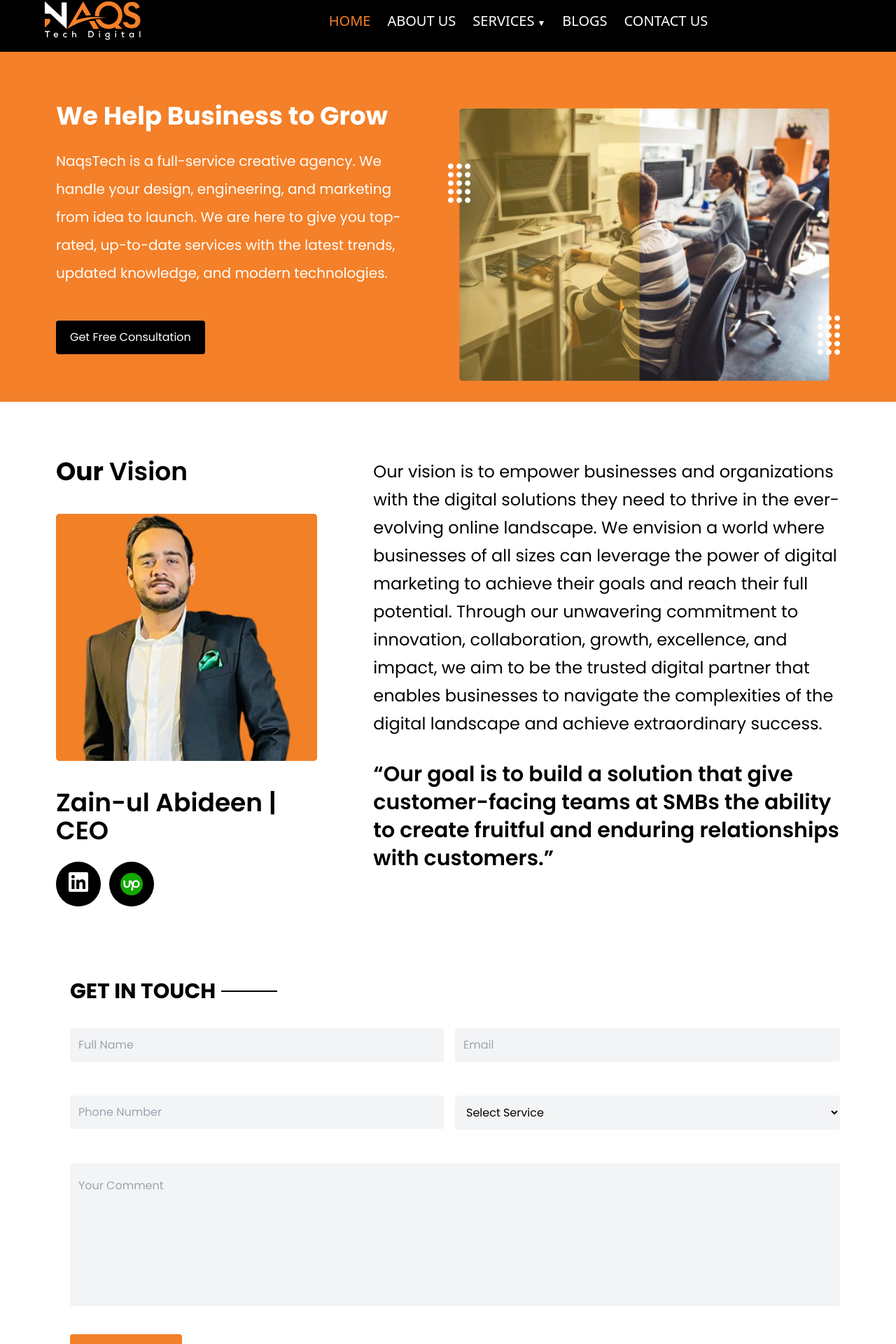
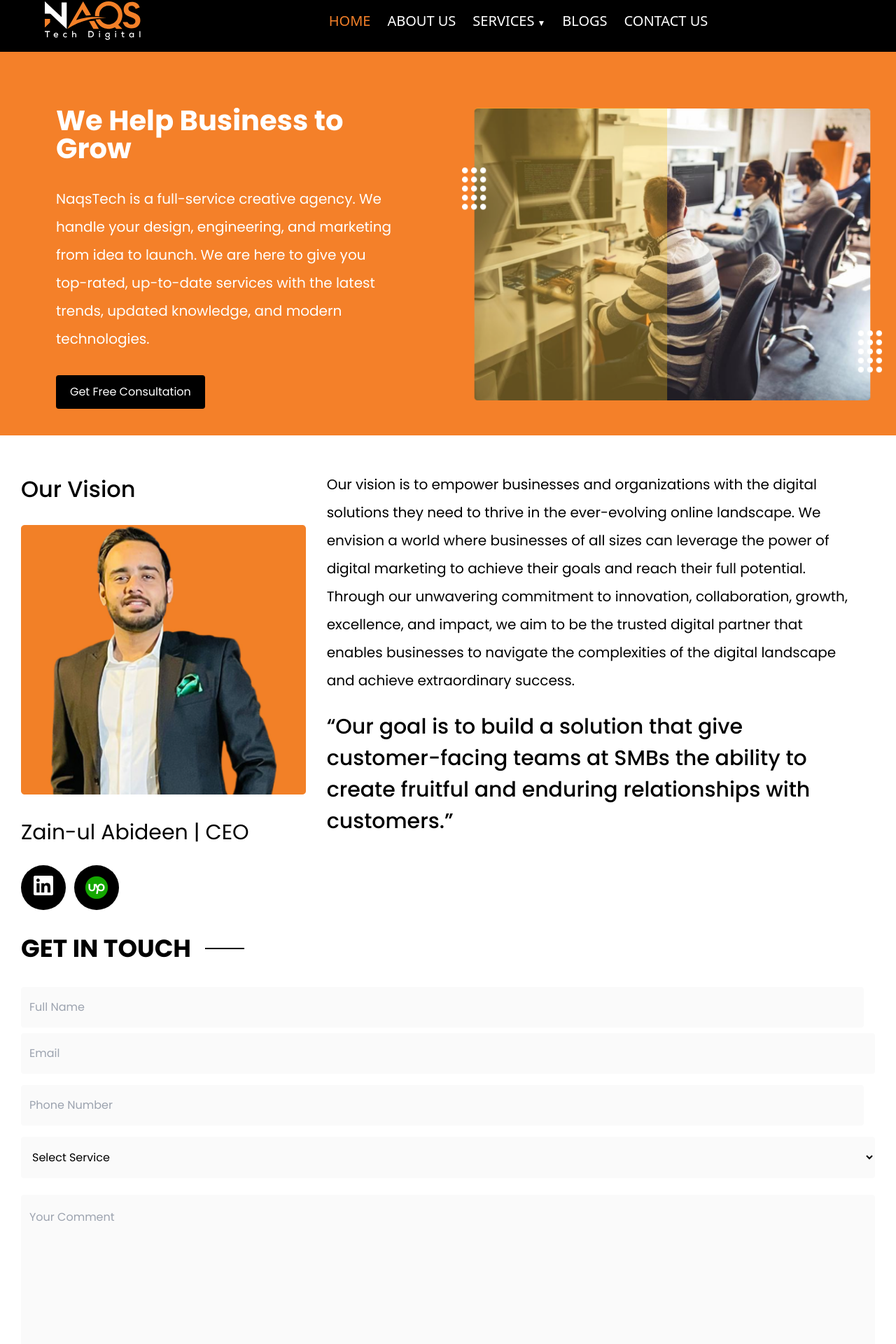
Before and after one commit to HumairaBatool/NaqsTech, a React (Create React App) app: page /about-us in a window 1280 px wide. Shown: the part 14-1934 px from the top of the page at 70% size. Built offline with nearby package versions, Linux system fonts and the light colour scheme.

Commit message:
About-Us

```diff
--- a/src/Components/About-Us.js
+++ b/src/Components/About-Us.js
@@ -12,39 +12,42 @@ import upimg from '../img/upwork.png';
 function AboutUs() {
   return (
     <div className=" max-auto">
-      <div className="bg-[#F48029] pb-5">
-        <div className=" max-auto grid lg:grid-cols-2 text-white sm:px-6 xl:px-20">
-          <div className=" text-left pr-12 overflow-hidden">
-            <p className="sm:pt-12 xl:pt-20 text-4xl font-bold  xl:leading-6 leading-10">
-              We Help Business to Grow{" "}
+
+          {/*1st Section */}
+      <div className="bg-[#F48029] pb-5 lg:pb-0">
+        <div className="relative xs:grid-cols-1 grid lg:grid-cols-2 text-white lg:pt-[30px]" >
+          <div className="xs:text-center md:text-left relative text-left overflow-hidden xs:px-[30px] xs:pb-[6px] xl:px-20 xs:pt-[40px] sm:pt-[0px] ">
+            <p className="xs:text-[31px] xs:leading-[28px] xs:font-[700] xs3:text-[32px] xs3:leading-[41.6px] md:text-[40px] md:leading-[40px] sm:pt-12">
+              We Help Business to Grow
             </p>
             <br />
-            <p className="text-xl pt-2 leading-loose">
+            <p className=" xs:text-[14px] xs:leading-[24px] md:text-[20px] md:leading-[40px] pt-2">
               NaqsTech is a full-service creative agency. We handle your design,
               engineering, and marketing from idea to launch. We are here to
               give you top-rated, up-to-date services with the latest trends,
               updated knowledge, and modern technologies.
             </p>
-            <div className="py-12">
-              <button className=" xl:py-3 px-5 rounded bg-black p-1 hover:bg-white hover:text-black text-white">
+            <div className="xs:py-12  md:py-8">
+              <button className="relative  xs:py-3 px-5 rounded bg-black p-1 hover:bg-white hover:text-black text-white">
                 Get Free Consultation
               </button>
             </div>
           </div>
-          <div>
-            <img className="xl:pt-20 sm:pt-12 xs:nw-full" src={img2} alt="" />
+          <div className="align-middle md:px-[24px] relative lg:p-[20px] flex items-center justify-center">
+            <img className="xs:pb-10  sm:pb-0 xs:w-full " src={img2} alt="" />
           </div>
         </div>
       </div>
 
-      <div className=" max-auto grid grid-cols-3 px-20">
+       {/*1st Section */}
+      <div className=" max-auto grid md:grid-cols-3 xs:grid-cols-1  xs:px-[30px] xs:pt-[20px] md:pt-[40px] lg:pt-[50px] relative ">
         <div>
-          <div className="flex pt-20">
-            <div className="text-4xl text-black font-bold pr-2">Our</div>
-            <div className="text-4xl text-black font-semibold"> Vision</div>
+          <div className="flex xs:pt-2">
+            <div className="text-[32px] leading-[38.4px] font-[500] text-black  pr-2">Our</div>
+            <div className="text-[32px] leading-[38.4px] font-[500] text-black"> Vision</div>
           </div>
-          <img className="py-10" src={img1} alt="" />
-          <div className="text-4xl text-black font-semibold">
+          <img className="xs:py-8 w-full" src={img1} alt="" />
+          <div className="xs:text-[24px] md:text-[25px] lg:text-[30px] text-black xs:leading-[43px] md:leading-[45px]">
             Zain-ul Abideen | CEO
           </div>
           <div>
@@ -74,8 +77,8 @@ function AboutUs() {
             </div>
           </div>
         </div>
-        <div className="col-span-2 text-left  text-black pl-20">
-          <p className="pt-20 text-2xl leading-10">
+        <div className="col-span-2 text-left  text-black md:px-[30px]">
+          <p className="xs:pt-20 md:pt-0 xs:text-[14px] xs:leading-[25px] md:text-[18px] md:leading-[35px] lg:text-[20px] lg:leading-[40px] ">
             Our vision is to empower businesses and organizations with the
             digital solutions they need to thrive in the ever-evolving online
             landscape. We envision a world where businesses of all sizes can
@@ -87,7 +90,7 @@ function AboutUs() {
             success.
           </p>
           <br />
-          <p className="text-3xl font-semibold pt-2 leading-10">
+          <p className="xs:text-[17px] xs:leading-[32px] xs3:text-[20px] xs3:leading-[43px] md:text-[25px] md:leading-[45px] lg:text-[30px] xs:font-[500] leading-10">
             “Our goal is to build a solution that give customer-facing teams at
             SMBs the ability to create fruitful and enduring relationships with
             customers.”
@@ -95,17 +98,20 @@ function AboutUs() {
         </div>
       </div>
 
-      <div className="pt-20 px-20">
-        <div className="flex items-center pt-5">
-          <div className=" text-3xl font-extrabold pl-5 pr-2 ">
+
+       {/*1st Section */}
+      <div className="xs:pt-5 xs:px-[30px]">
+        <div className="xs3:flex items-center">
+          <div className="xs:text-[28px] xs:leading-[43px] xs:font-[700] md:text-[35px] md:leading-[70px] ">
             GET IN TOUCH
           </div>
-          <div className="w-20 h-0.5 bg-black my-5 "></div>
+          <div className="pl-5">
+          <div className="w-14 h-0.5 bg-black md:my-5 "></div></div>
         </div>
         <div>
           <form className="py-1">
-            <div className="grid grid-cols-2 pl-5">
-              <div class="flex flex-col pr-4 py-5">
+            <div className="grid xs3:grid-cols-2 xs:grid-cols-1 lg:grid-cols-1 xs3:gap-x-4">
+              <div class="flex flex-col lg:pr-4 xs3:pt-2">
                 <label for="name" class="hidden">
                   Your Name
                 </label>
@@ -114,10 +120,10 @@ function AboutUs() {
                   name="name"
                   id="name"
                   placeholder="Full Name"
-                  class="w-100 mt-2  px-3 py-3 bg-gray-100 text-black rounded"
+                  class="w-100 mt-2  px-3 xs:py-[13px] md:py-[17px] bg-[#FAFAFA] text-black rounded"
                 />
               </div>
-              <div class="flex flex-col py-5">
+              <div class="flex flex-col  xs:pt-2 lg:pt-0">
                 <label for="name" class="hidden">
                   Email
                 </label>
@@ -126,12 +132,12 @@ function AboutUs() {
                   name="name"
                   id="name"
                   placeholder="Email"
-                  class="w-100 mt-2 py-3 px-3  bg-gray-100 text-black  rounded"
+                  class="w-100 mt-2  xs:py-[13px] md:py-[17px] px-3  bg-[#FAFAFA] text-black  rounded"
                 />
               </div>
             </div>
-            <div className="grid grid-cols-2 pl-5 py-5">
-              <div class="flex flex-col pr-4">
+            <div className="grid xs3:grid-cols-2 xs:grid-cols-1 lg:grid-cols-1 xs3:gap-x-4">
+              <div class="flex flex-col lg:pr-4 xs:pt-2 ">
                 <label for="name" class="hidden">
                   Phone Number
                 </label>
@@ -140,16 +146,16 @@ function AboutUs() {
                   name="name"
                   id="name"
                   placeholder="Phone Number"
-                  class="w-100 mt-2 py-3 px-3  bg-gray-100 text-black  rounded"
+                  class="w-100 mt-2  xs:py-[13px] md:py-[17px] px-3  bg-[#FAFAFA] text-black  rounded"
                 />
               </div>
-              <div class="flex flex-col">
+              <div class="flex flex-col xs:pt-2">
                 <label for="name" class="hidden">
                   Select Service
                 </label>
                 <select
                   id="category"
-                  className="w-100 mt-2 py-3 px-3 bg-gray-100 text-black rounded"
+                  className="w-100 mt-2  xs:py-[13px] md:py-[17px] px-3 bg-[#FAFAFA] text-black rounded"
                 >
                   <option value="General Inquiry">Select Service</option>
                   <option value="Feedback">SEO</option>
@@ -161,7 +167,7 @@ function AboutUs() {
               </div>{" "}
             </div>
 
-            <div class="flex flex-col py-5 pl-5">
+            <div class="grid grid-cols-1 xs:py-4">
               <label for="name" class="hidden">
                 Your Comment
               </label>
@@ -170,10 +176,10 @@ function AboutUs() {
                 name="name"
                 id="name"
                 placeholder="Your Comment"
-                class="w-100 mt-2 pt-5 px-3 pb-40 h bg-gray-100 text-black  rounded"
+                class="w-100 mt-2 pt-5 px-3 pb-[200px] h bg-[#FAFAFA] text-black  rounded"
               />
             </div>
-            <div className="pt-5 pl-5">
+            <div className="pt-5">
               <button
                 type="submit"
                 className="py-4 px-8 rounded bg-[#F48029] p-1 text-white"
@@ -184,6 +190,8 @@ function AboutUs() {
           </form>
         </div>
       </div>
+
+      {/*1st Section */}
       <div>
         <LatestNews></LatestNews>
       </div>
--- a/src/Components/E-Commerce.js
+++ b/src/Components/E-Commerce.js
@@ -49,7 +49,7 @@ function ECommerce() {
       {/*Section 2 */}
       <div className="xs:px-12 lg:px-0">
         <div className="text-center lg:mx-14 bg-black rounded  text-white sm:mx-5">
-          <div className="flex justify-center relative items-center h-full lg:px-[400px] md:px-52 xs:px-4">
+          <div className="flex justify-center relative items-center h-full lg:px-[200px] md:px-52 xs:px-4">
             <div className="pt-14  text-center ">
               Unlock your E-Commerce potential with our premier Ecommerce
               <a href="#" class="px-2 text-[#c36] hover:text-blue-800">
```
